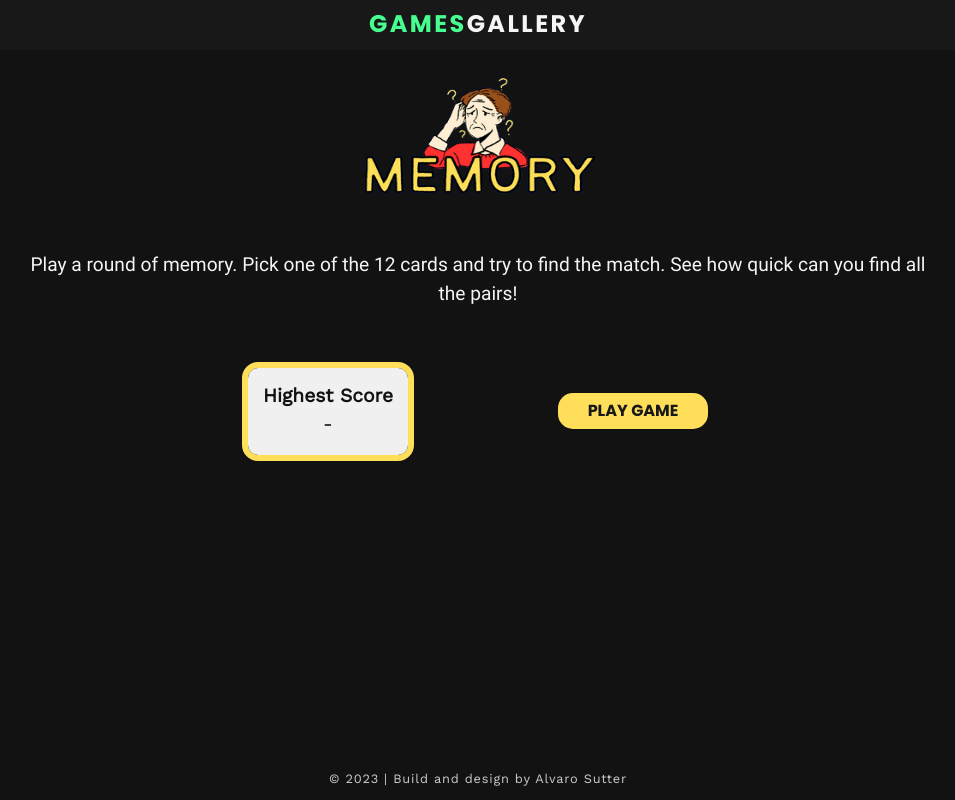
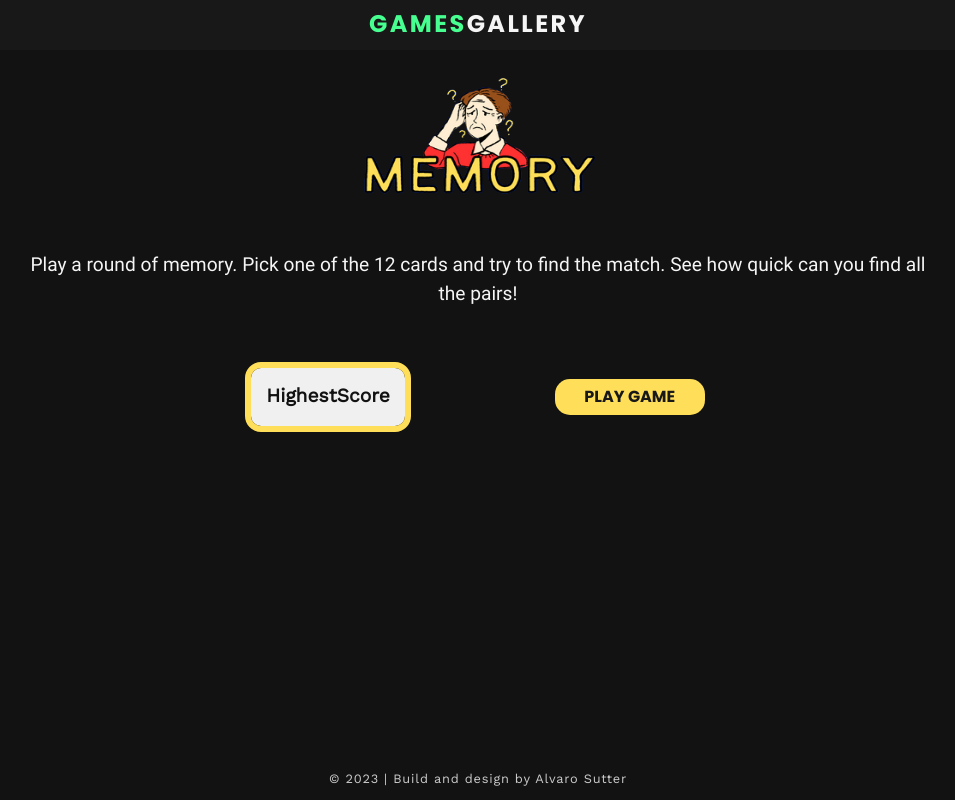
Before and after one commit to alvarosutter/games-gallery, a React (Vite) app in the folder frontend/: page /memory in a window 1280 px wide. Shown: the whole page, without its empty margins (162-1117 px from the left). Built offline with nearby package versions, Linux system fonts and the light colour scheme.

Commit message:
Fix GameScore

```diff
--- a/frontend/src/components/ui/GameScore.tsx
+++ b/frontend/src/components/ui/GameScore.tsx
@@ -1,3 +1,4 @@
+/* eslint-disable react/jsx-key */
 import styled from 'styled-components';
 
 export type Score = {
@@ -52,44 +53,19 @@ interface ScoreProps {
 }
 
 function GameScore({ gameColor, gameScore }: ScoreProps) {
+  const entries = Object.entries(gameScore);
+
   return (
     <Container style={{ outlineColor: gameColor }}>
-      {gameScore.win !== undefined && (
-        <Box>
-          <Label>Win</Label>
-          <Text>{gameScore.win}</Text>
-        </Box>
-      )}
-      {gameScore.draw !== undefined && (
-        <Box>
-          <Label>Draw</Label>
-          <Text>{gameScore.draw}</Text>
-        </Box>
-      )}
-      {gameScore.lost !== undefined && (
-        <Box>
-          <Label>Lost</Label>
-          <Text>{gameScore.lost}</Text>
-        </Box>
-      )}
-      {gameScore.highestScore !== undefined && (
-        <Box>
-          <Label>Highest Score</Label>
-          <Text>{gameScore.highestScore}</Text>
-        </Box>
-      )}
-      {gameScore.highestLevel !== undefined && (
-        <Box>
-          <Label>Highest Level</Label>
-          <Text>{gameScore.highestLevel}</Text>
-        </Box>
-      )}
-      {gameScore.highestScore === undefined && (
-        <Box>
-          <Label>Highest Score</Label>
-          <Text> - </Text>
-        </Box>
-      )}
+      {entries.map((entry) => {
+        const label = entry[0].charAt(0).toUpperCase() + entry[0].slice(1);
+        return (
+          <Box>
+            <Label>{label}</Label>
+            <Text>{entry[1]}</Text>
+          </Box>
+        );
+      })}
     </Container>
   );
 }
```
